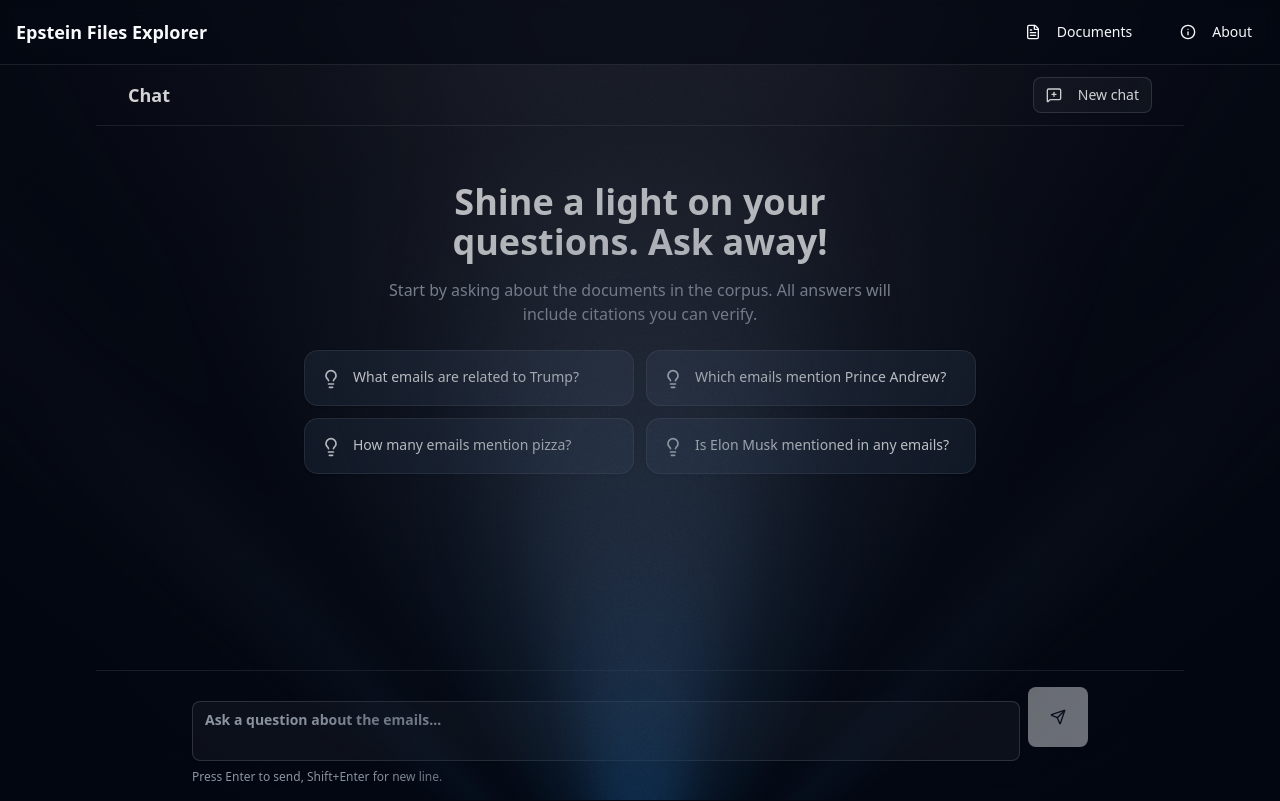
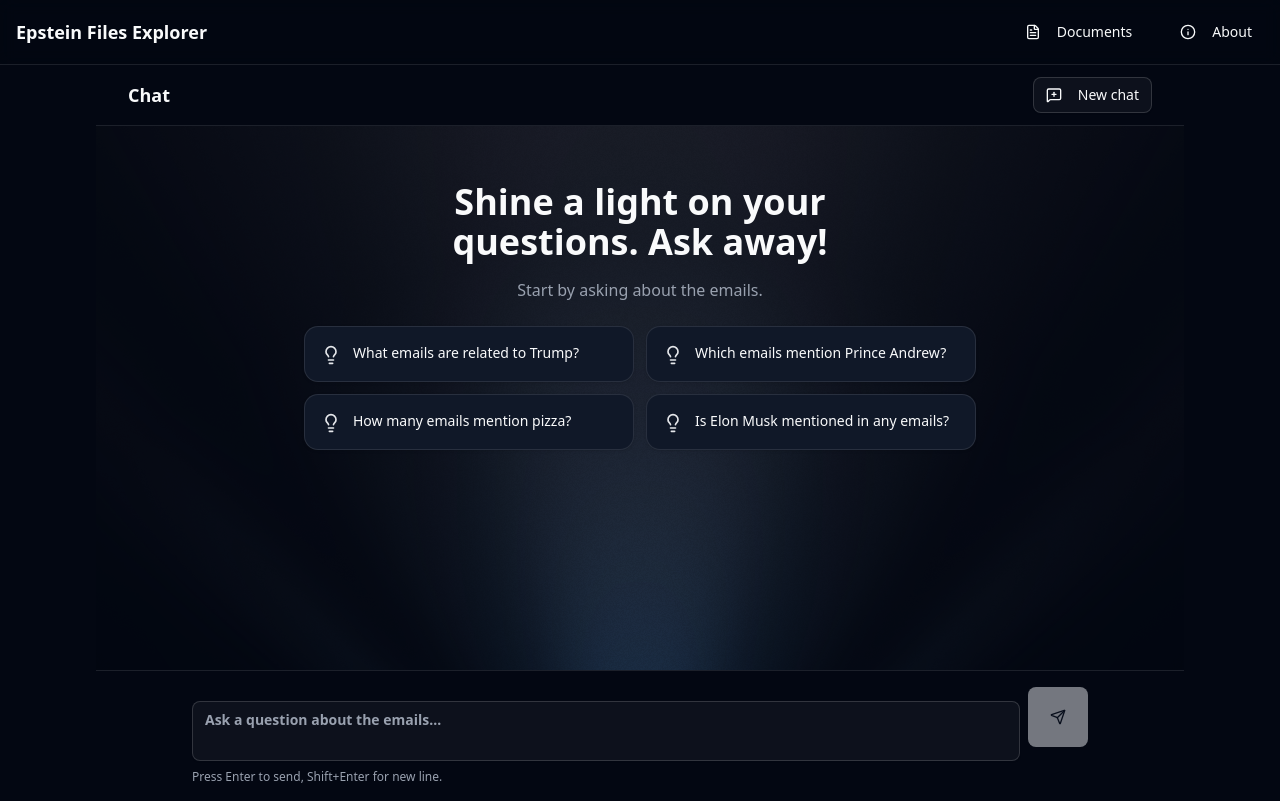
Before and after one commit to akeight/rag-but-make-it-island-style, a Next.js app: page /chat in a window 1280 px wide. Built offline with nearby package versions, Linux system fonts and the light colour scheme.

Commit message:
fix:update chat page for buttons/hover elements

```diff
--- a/app/chat/page.tsx
+++ b/app/chat/page.tsx
@@ -99,8 +99,8 @@
   };
 
   return (
-    <div className="h-[calc(100vh-4rem)] max-w-[85%] mx-auto flex flex-col">
-      <AnimatedBackground />
+    <div className="relative h-[calc(100vh-4rem)] max-w-[85%] mx-auto flex flex-col">
+      <AnimatedBackground className="z-[-10]" />
       {/* Chat Header */}
       <div className="border-b border-border bg-background px-4 py-3">
         <div className="container mx-auto max-w-5xl flex items-center justify-between">
--- a/app/docs/page.tsx
+++ b/app/docs/page.tsx
@@ -8,7 +8,7 @@
 import { Search, Filter, X } from 'lucide-react';
 import { ScrollArea } from '@/components/ui/scroll-area';
 import { mockDocuments } from '@/lib/mock-data';
-import DocRow from '../../components/doc-row';
+import EmailRow from '@/components/email-row';
 import {
   DropdownMenu,
   DropdownMenuContent,
@@ -149,7 +149,7 @@
               </div>
             ) : (
               filteredDocuments.map(doc => (
-                <DocRow
+                <EmailRow
                   key={doc.id}
                   document={doc}
                   onOpen={(docId) => router.push(`/docs/${docId}`)}
--- a/components/animated-background.tsx
+++ b/components/animated-background.tsx
@@ -8,7 +8,7 @@
 
 export function AnimatedBackground({ className = '' }: AnimatedBackgroundProps) {
   return (
-    <div className={`absolute inset-0 overflow-hidden ${className}`}>
+    <div className={`absolute inset-0 overflow-hidden pointer-events-none ${className}`}>
       <div className="w-full h-full">
   <LightRays
     raysOrigin="bottom-center"
--- a/components/empty-chat-state.tsx
+++ b/components/empty-chat-state.tsx
@@ -34,8 +34,7 @@
         <div className="text-center space-y-4 max-w-[80%] mx-auto">
           <h2 className="text-4xl font-semibold">Shine a light on your questions. Ask away!</h2>
           <p className="font-light mx-auto text-muted-foreground">
-            Start by asking about the documents in the corpus.
-            All answers will include citations you can verify.
+            Start by asking about the emails.
           </p>
         </div>
 
```
Also changed, not shown: components/email-row.tsx (renamed from components/doc-row.tsx).
